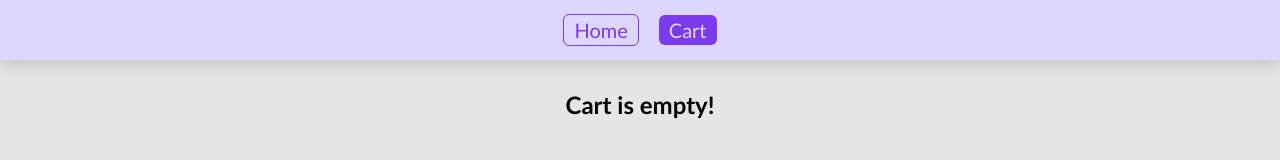
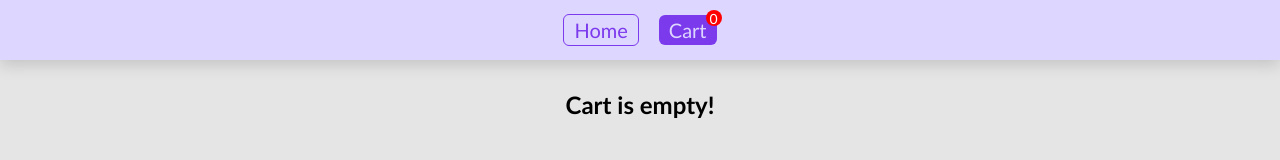
Before and after one commit to mehrabFronto/React-Cart-App-Project, a React (Create React App) app: page /cart in a window 1280 px wide. Shown: the top 160 px of the page. Built offline with nearby package versions, Linux system fonts and the light colour scheme.

Commit message:
cart counter , checkInCart feature and react-toastify added

```diff
--- a/package.json
+++ b/package.json
@@ -9,6 +9,7 @@
     "react-icons": "^4.8.0",
     "react-router-dom": "^5.2.0",
     "react-scripts": "5.0.1",
+    "react-toastify": "^9.1.2",
     "web-vitals": "^2.1.4"
   },
   "scripts": {
--- a/src/App.css
+++ b/src/App.css
@@ -83,8 +83,23 @@
     font-weight : 500;
 }
 
+
 .btn-cart{
     background-color: var(--primary-color);
     border-radius: 6px;
     color: var(--secondary-color);
 }
+
+.btn-continue{
+    padding: 0;
+}
+
+.continueLink{
+    display: block;
+    padding: 1rem 0;
+    width: 100%;
+    color: var(--primary-color);
+}
+.continueLink:visited{
+    color: var(--primary-color);
+}
--- a/src/App.js
+++ b/src/App.js
@@ -3,10 +3,13 @@ import Layout from "./Layout/Layout";
 import { Route, Switch } from "react-router-dom";
 import { routes } from "./routes";
 import CartProvider from "./Providers/CartProvider";
+import { ToastContainer } from "react-toastify";
+import "react-toastify/dist/ReactToastify.css";
 
 const App = () => {
    return (
       <div className="app">
+         <ToastContainer style={{ fontSize: "16px" }} />
          <CartProvider>
             <Layout>
                <Switch>
--- a/src/Providers/cartReducer.js
+++ b/src/Providers/cartReducer.js
@@ -1,3 +1,5 @@
+import { toast } from "react-toastify";
+
 const cartReducer = (state, action) => {
    switch (action.type) {
       case "ADD_TO_CART": {
@@ -9,6 +11,7 @@ const cartReducer = (state, action) => {
 
          if (index < 0) {
             updatedCart.push({ ...action.payload, qty: 1 });
+            toast.success("product added to the cart");
          } else {
             const updatedItem = { ...updatedCart[index] };
             updatedItem.qty++;
@@ -29,6 +32,7 @@ const cartReducer = (state, action) => {
          const updatedItem = { ...updatedCart[index] };
 
          if (updatedItem.qty === 1) {
+            toast.success("product removed from the cart");
             const filteredCart = updatedCart.filter(
                (c) => c.id !== action.payload.id,
             );
--- a/src/components/Navigation/Navigation.js
+++ b/src/components/Navigation/Navigation.js
@@ -1,7 +1,10 @@
 import { NavLink } from "react-router-dom";
 import styles from "./Navigation.module.css";
+import { useCart } from "../../Providers/CartProvider";
 
 const Navigation = () => {
+   const { cart } = useCart();
+
    return (
       <header className={styles.header}>
          <nav className={styles.nav}>
@@ -15,12 +18,13 @@ const Navigation = () => {
                      Home
                   </NavLink>
                </li>
-               <li>
+               <li className={styles.cartTab}>
                   <NavLink
                      className={styles.link}
                      activeClassName={styles.activeClassName}
                      to="/cart">
                      Cart
+                     <span className={styles.qty}>{cart.length}</span>
                   </NavLink>
                </li>
             </ul>
--- a/src/components/Navigation/Navigation.module.css
+++ b/src/components/Navigation/Navigation.module.css
@@ -39,6 +39,25 @@
     background-color: var(--primary-color);
 }
 
+.cartTab{
+    position: relative;
+}
+
+.cartTab .qty {
+    color: white;
+    display: flex;
+    align-items: center;
+    justify-content: center;
+    font-size: 1.4rem;
+    width: 16px;
+    height: 16px;
+    position: absolute;
+    background-color: red;
+    border-radius: 100%;
+    top: -5px;
+    right: -5px;
+}
+
 @media screen and (min-width:768px) {
     .nav .list_items{
         justify-content: center;
--- a/src/pages/CartPage/CartPage.module.css
+++ b/src/pages/CartPage/CartPage.module.css
@@ -78,15 +78,9 @@
     }
 
     .cartItem{
-        /* border-radius: 0; */
         flex-direction: row;
         gap: 10px;
-        /* border-bottom: 1px solid var(--primary-color); */
         padding: 1rem;
-    }
-
-    .cartItem:last-child{
-        border-bottom: none;
     }
 
     .cartItem img{
--- a/src/pages/HomePage/HomePage.js
+++ b/src/pages/HomePage/HomePage.js
@@ -1,10 +1,16 @@
+import { Link } from "react-router-dom";
 import * as data from "../../data";
-import { useCartActions } from "../../Providers/CartProvider";
+import { useCart, useCartActions } from "../../Providers/CartProvider";
 
 const HomePage = () => {
    const products = data.products;
 
+   const { cart } = useCart();
    const dispatch = useCartActions();
+
+   const checkInCart = (cart, product) => {
+      return cart.find((item) => item.id === product.id);
+   };
 
    return (
       <main>
@@ -34,8 +40,19 @@ const HomePage = () => {
                            onClick={() =>
                               dispatch({ type: "ADD_TO_CART", payload: p })
                            }
-                           className="btn">
-                           Add to cart
+                           className={
+                              checkInCart(cart, p) ? "btn btn-continue" : "btn"
+                           }
+                           disabled={checkInCart(cart, p) && true}>
+                           {checkInCart(cart, p) ? (
+                              <Link
+                                 to="/cart"
+                                 className="continueLink">
+                                 Continue Purchase?
+                              </Link>
+                           ) : (
+                              "Add to cart"
+                           )}
                         </button>
                      </div>
                   </div>
```
Also changed, not shown: 1 other file (tests, documents, lock files or other folders).
